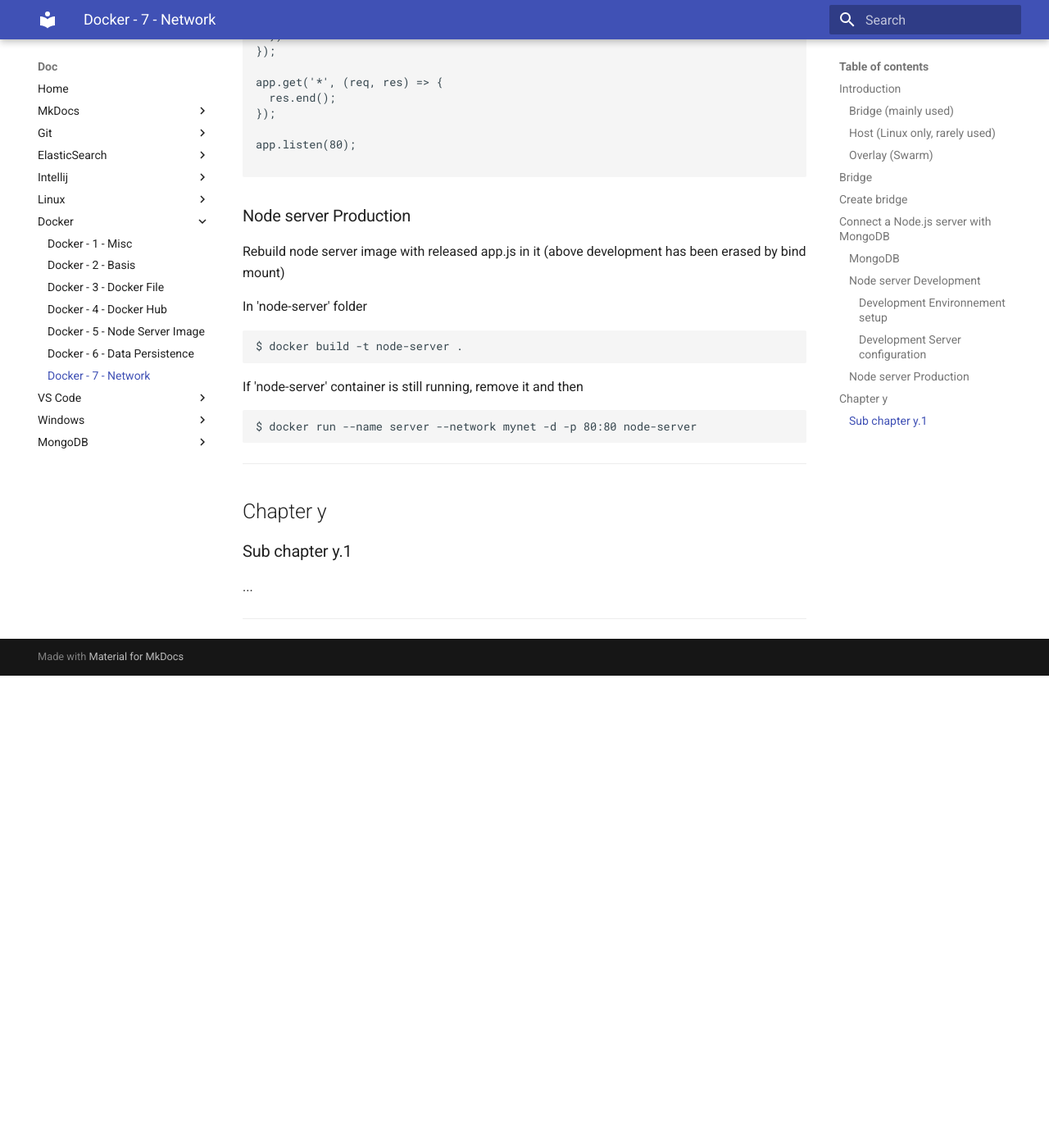
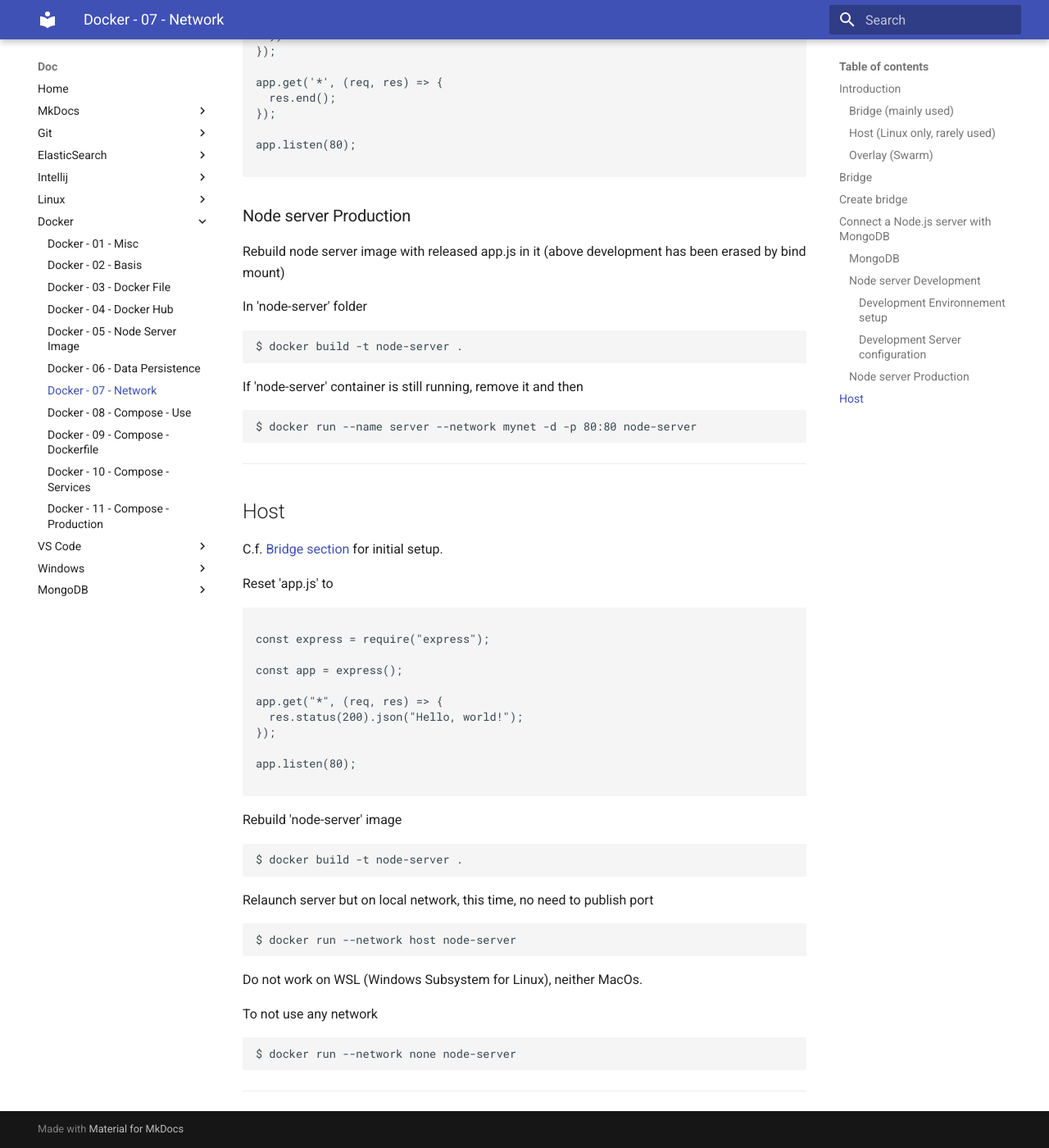
Before and after one commit to oldu73/doc, an MkDocs documentation site: the page built from docs/docker/7-docker-network.md, in a window 1280 px wide and 1400 px high, scrolled down 7116 px. Shown: the whole window at 82% size. Built offline with MkDocs 1.6.1 and Material for MkDocs 9.7.7, drawn with Linux system fonts in a browser that asks for light colours; before the commit the page ends 7940 px from its top, so only the background shows below that.

Commit message:
docker - network - host and end of course documentation structure setup

````diff
--- /dev/null
+++ b/docs/docker/10-docker-compose-services.md
@@ -0,0 +1,11 @@
+# Docker - 8 - Compose - Services
+
+***
+
+## Chapter y
+
+### Sub chapter y.1
+
+...
+
+***
--- /dev/null
+++ b/docs/docker/11-docker-compose-production.md
@@ -0,0 +1,11 @@
+# Docker - 8 - Compose - Production
+
+***
+
+## Chapter y
+
+### Sub chapter y.1
+
+...
+
+***
--- a/docs/docker/7-docker-network.md
+++ b/docs/docker/7-docker-network.md
@@ -361,10 +361,40 @@ $ docker run --name server --network mynet -d -p 80:80 node-server
 
 ***
 
-## Chapter y
+## Host
 
-### Sub chapter y.1
+C.f. [Bridge section](##bridge) for initial setup.
 
-...
+Reset 'app.js' to
+```javascript
+
+const express = require("express");
+
+const app = express();
+
+app.get("*", (req, res) => {
+  res.status(200).json("Hello, world!");
+});
+
+app.listen(80);
+
+```
+
+Rebuild 'node-server' image
+```console
+$ docker build -t node-server .
+```
+
+Relaunch server but on local network, this time, no need to publish port
+```console
+$ docker run --network host node-server
+```
+
+Do not work on WSL (Windows Subsystem for Linux), neither MacOs.
+
+To not use any network
+```console
+$ docker run --network none node-server
+```
 
 ***
--- /dev/null
+++ b/docs/docker/8-docker-compose-use.md
@@ -0,0 +1,11 @@
+# Docker - 8 - Compose - Use
+
+***
+
+## Chapter y
+
+### Sub chapter y.1
+
+...
+
+***
--- /dev/null
+++ b/docs/docker/9-docker-compose-dockerfile.md
@@ -0,0 +1,11 @@
+# Docker - 8 - Compose - Dockerfile
+
+***
+
+## Chapter y
+
+### Sub chapter y.1
+
+...
+
+***
--- a/mkdocs.yml
+++ b/mkdocs.yml
@@ -16,13 +16,17 @@ nav:
     - Linux:
         - 'Linux - Misc': 'linux/linux.md'
     - Docker:
-        - 'Docker - 1 - Misc': 'docker/1-docker-misc.md'
-        - 'Docker - 2 - Basis': 'docker/2-docker-basis.md'
-        - 'Docker - 3 - Docker File': 'docker/3-docker-dockerfile.md'
-        - 'Docker - 4 - Docker Hub': 'docker/4-docker-dockerhub.md'
-        - 'Docker - 5 - Node Server Image': 'docker/5-docker-nodeserverimage.md'
-        - 'Docker - 6 - Data Persistence': 'docker/6-docker-datapersistence.md'
-        - 'Docker - 7 - Network': 'docker/7-docker-network.md'
+        - 'Docker - 01 - Misc': 'docker/1-docker-misc.md'
+        - 'Docker - 02 - Basis': 'docker/2-docker-basis.md'
+        - 'Docker - 03 - Docker File': 'docker/3-docker-dockerfile.md'
+        - 'Docker - 04 - Docker Hub': 'docker/4-docker-dockerhub.md'
+        - 'Docker - 05 - Node Server Image': 'docker/5-docker-nodeserverimage.md'
+        - 'Docker - 06 - Data Persistence': 'docker/6-docker-datapersistence.md'
+        - 'Docker - 07 - Network': 'docker/7-docker-network.md'
+        - 'Docker - 08 - Compose - Use': 'docker/8-docker-compose-use.md'
+        - 'Docker - 09 - Compose - Dockerfile': 'docker/9-docker-compose-dockerfile.md'
+        - 'Docker - 10 - Compose - Services': 'docker/10-docker-compose-services.md'
+        - 'Docker - 11 - Compose - Production': 'docker/11-docker-compose-production.md'
     - VS Code:
         - 'VS Code - Misc': 'vscode/vscode.md'
     - Windows:
````
